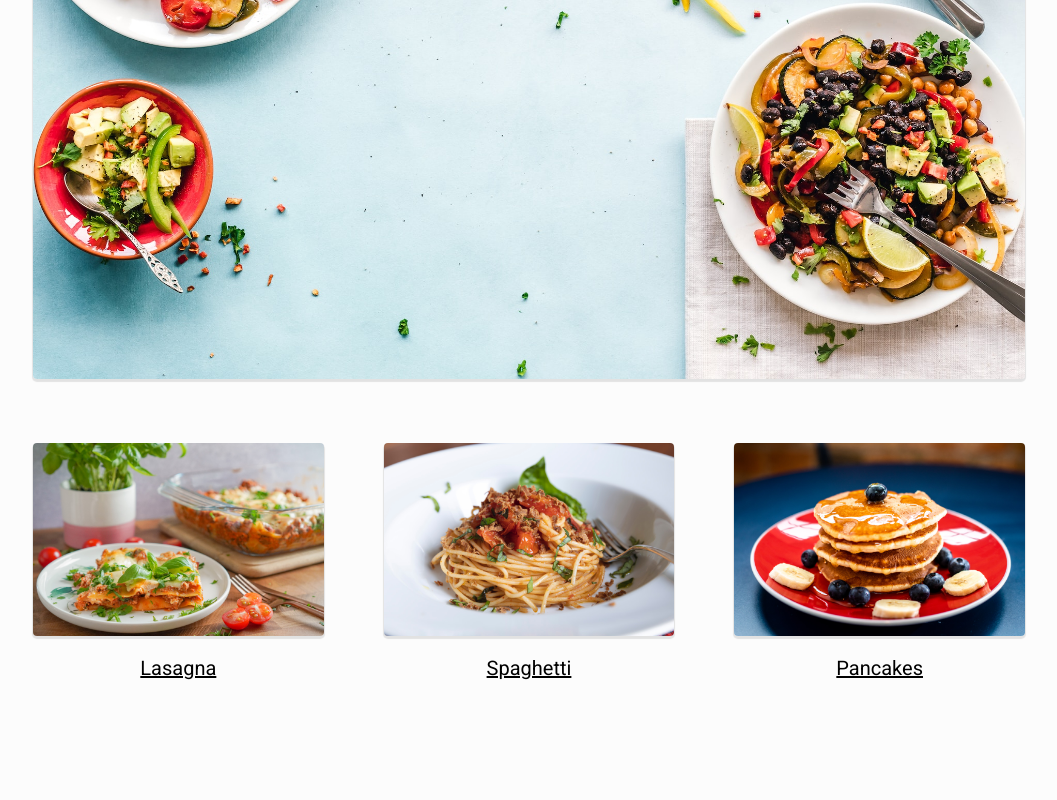
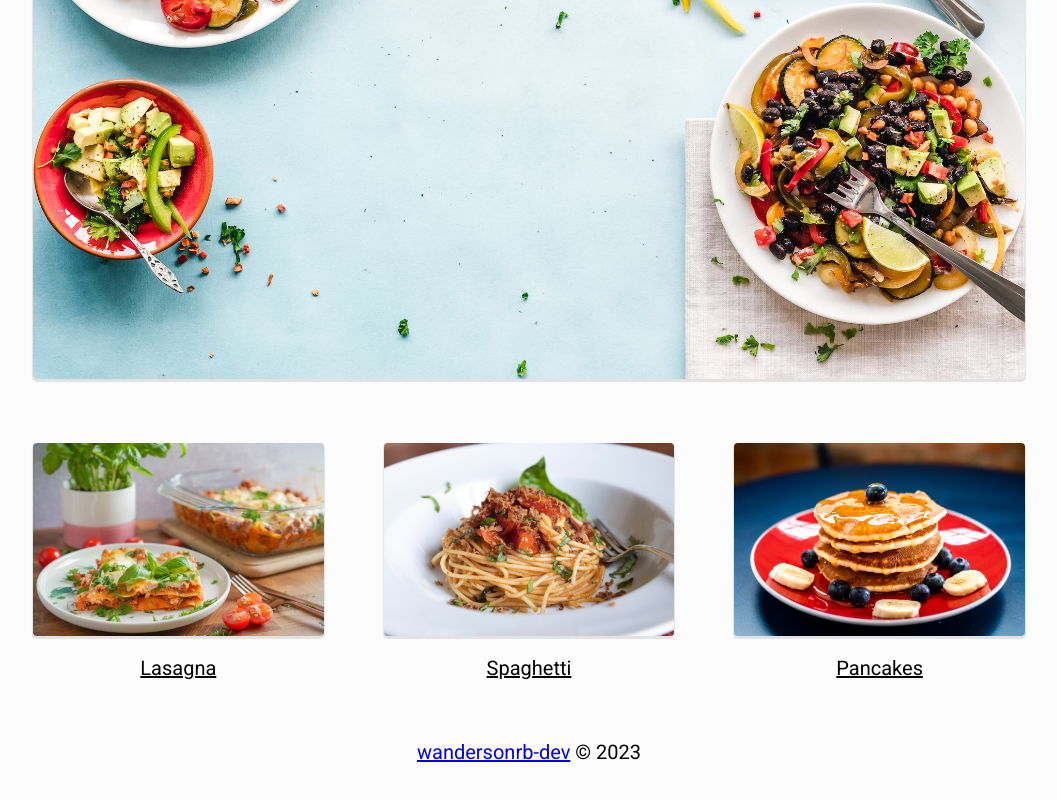
Before and after one commit to wandersonrb-dev/odin-recipes, a plain HTML site: page index.html in a window 1280 px wide. Shown: the part 467-1267 px from the top of the page, without its empty margins (111-1168 px from the left). Before the commit the page ends 1207 px from the top, so only its background shows below. Drawn offline with Linux system fonts and the light colour scheme.

Commit message:
Add footer to the home

```diff
--- a/css/recipe.css
+++ b/css/recipe.css
@@ -31,9 +31,3 @@
     margin-bottom: 10px;
     line-height: 1.4;
 }
-
-.footer {
-    text-align: center;
-    font-size: 20px;
-    margin-bottom: 60px;
-}
--- a/css/style.css
+++ b/css/style.css
@@ -76,3 +76,9 @@ img {
   box-shadow: 0px 2px 1px 1px rgba(0, 0, 0, 0.1);
   border-radius: 4px;
 }
+
+.footer {
+    text-align: center;
+    font-size: 20px;
+    margin-bottom: 60px;
+}
--- a/index.html
+++ b/index.html
@@ -35,6 +35,12 @@
       <a href="./recipes/pancakes.html">Pancakes</a>
     </div>
   </div>
+
+  <div class="footer">
+    <p>
+      <a href="https://www.github.com/wandersonrb-dev" target="_blank" rel="noopener noreferrer">wandersonrb-dev</a> &copy; 2023
+    </p>
+  </div>
 </body>
 
 </html>
```
